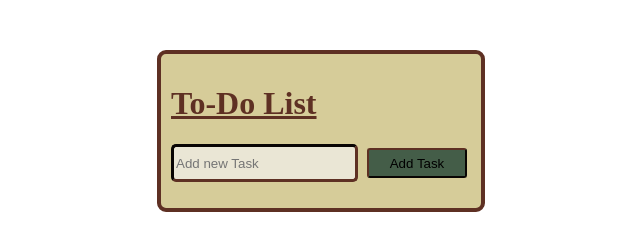
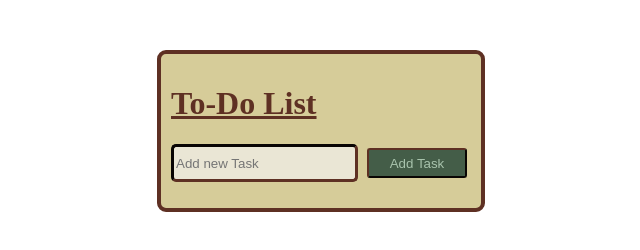
Before and after one commit to priyanshimonani/To-Do_List, a plain HTML site: page index.html in a window 1280 px wide. Shown: the full height of the page, 319-959 px from the left. Drawn offline with Linux system fonts and the light colour scheme.

Commit message:
Update index.html

```diff
--- a/index.html
+++ b/index.html
@@ -28,6 +28,7 @@
 		background-color: #445d48;
 		border-radius: 3px;
 		border-color: #5e3023;
+		color:#a8c3ac;
 		}
 		button:hover
 		{
```
